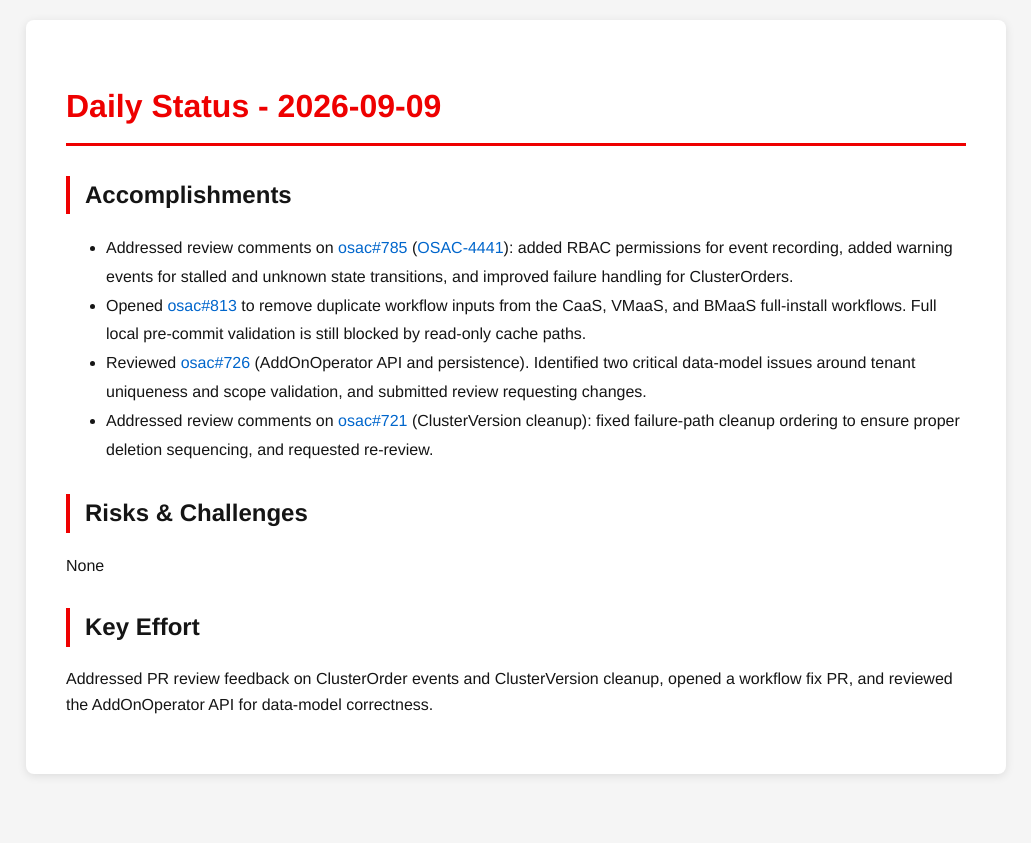
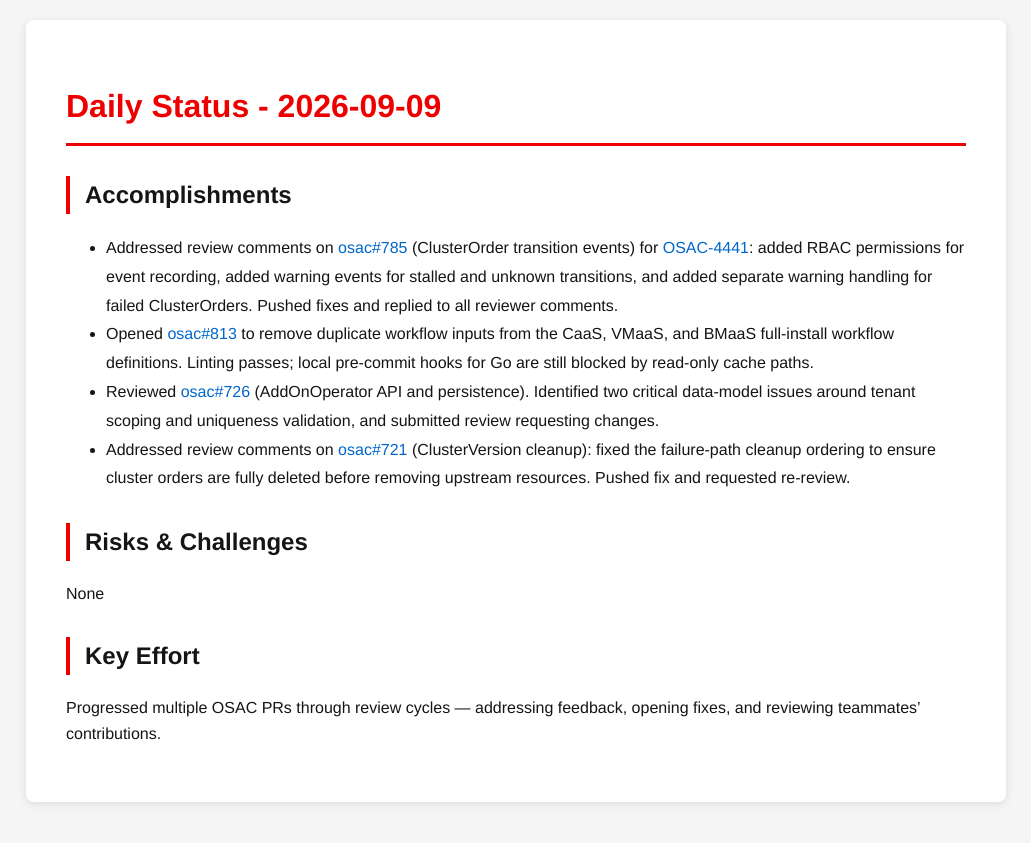
Before and after one commit to tzvatot/daily-status, a Jekyll site: the page built from 2026-09-09.md, in a window 1280 px wide. Shown: the top 843 px of the page, without its empty margins (124-1155 px from the left). Built offline with Jekyll 4.4.1, drawn with Linux system fonts in a browser that asks for light colours.

Commit message:
Daily status update - 2026-09-09

```diff
--- a/2026-09-09.md
+++ b/2026-09-09.md
@@ -7,13 +7,13 @@
 # Daily Status - 2026-09-09
 
 ## Accomplishments
-- Addressed review comments on [osac#785](https://github.com/osac-project/osac/pull/785) ([OSAC-4441](https://redhat.atlassian.net/browse/OSAC-4441)): added RBAC permissions for event recording, added warning events for stalled and unknown state transitions, and improved failure handling for ClusterOrders.
-- Opened [osac#813](https://github.com/osac-project/osac/pull/813) to remove duplicate workflow inputs from the CaaS, VMaaS, and BMaaS full-install workflows. Full local pre-commit validation is still blocked by read-only cache paths.
-- Reviewed [osac#726](https://github.com/osac-project/osac/pull/726) (AddOnOperator API and persistence). Identified two critical data-model issues around tenant uniqueness and scope validation, and submitted review requesting changes.
-- Addressed review comments on [osac#721](https://github.com/osac-project/osac/pull/721) (ClusterVersion cleanup): fixed failure-path cleanup ordering to ensure proper deletion sequencing, and requested re-review.
+- Addressed review comments on [osac#785](https://github.com/osac-project/osac/pull/785) (ClusterOrder transition events) for [OSAC-4441](https://redhat.atlassian.net/browse/OSAC-4441): added RBAC permissions for event recording, added warning events for stalled and unknown transitions, and added separate warning handling for failed ClusterOrders. Pushed fixes and replied to all reviewer comments.
+- Opened [osac#813](https://github.com/osac-project/osac/pull/813) to remove duplicate workflow inputs from the CaaS, VMaaS, and BMaaS full-install workflow definitions. Linting passes; local pre-commit hooks for Go are still blocked by read-only cache paths.
+- Reviewed [osac#726](https://github.com/osac-project/osac/pull/726) (AddOnOperator API and persistence). Identified two critical data-model issues around tenant scoping and uniqueness validation, and submitted review requesting changes.
+- Addressed review comments on [osac#721](https://github.com/osac-project/osac/pull/721) (ClusterVersion cleanup): fixed the failure-path cleanup ordering to ensure cluster orders are fully deleted before removing upstream resources. Pushed fix and requested re-review.
 
 ## Risks & Challenges
 None
 
 ## Key Effort
-Addressed PR review feedback on ClusterOrder events and ClusterVersion cleanup, opened a workflow fix PR, and reviewed the AddOnOperator API for data-model correctness.
+Progressed multiple OSAC PRs through review cycles — addressing feedback, opening fixes, and reviewing teammates' contributions.
```
